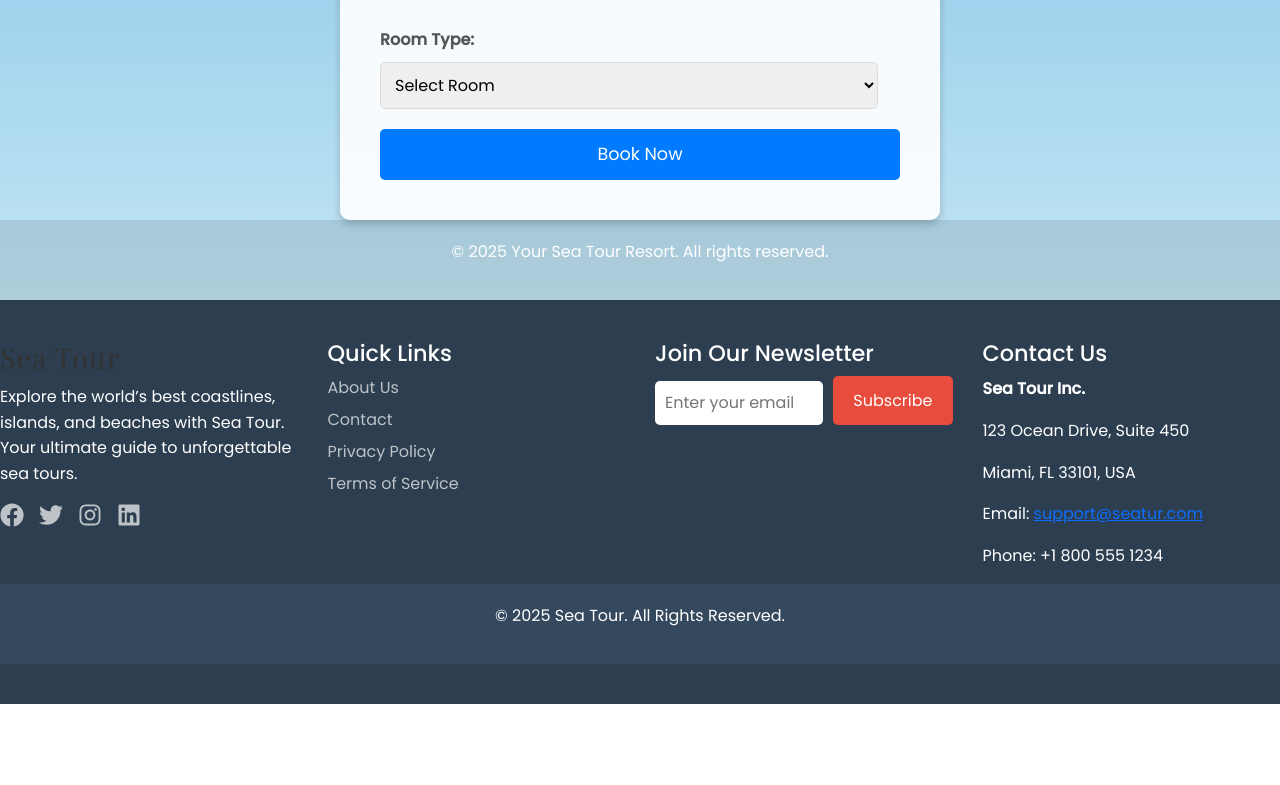
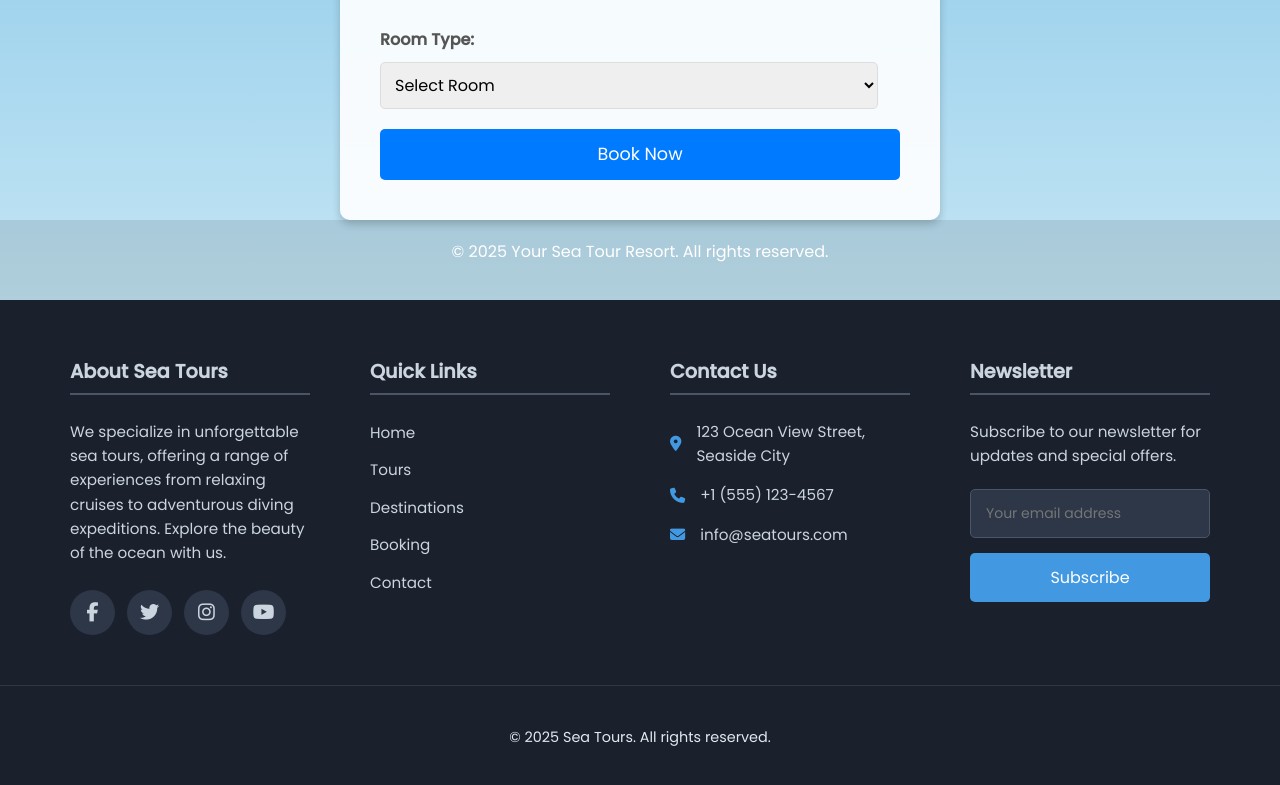
Before and after one commit to voldyabishek/Sea-Tour-Project, a React (Vite) app: page /Resort in a window 1280 px wide. Shown: the part 623-1408 px from the top of the page. Before the commit the page ends 1327 px from the top, so only its background shows below. Built offline with nearby package versions, Linux system fonts and the light colour scheme.

Commit message:
edit footer section

```diff
--- a/package.json
+++ b/package.json
@@ -10,6 +10,7 @@
     "preview": "vite preview"
   },
   "dependencies": {
+    "@fortawesome/fontawesome-free": "^6.7.2",
     "@fortawesome/free-solid-svg-icons": "^6.7.2",
     "@fortawesome/react-fontawesome": "^0.2.2",
     "axios": "^1.8.2",
--- a/src/Components/Footer.jsx
+++ b/src/Components/Footer.jsx
@@ -1,82 +1,62 @@
-import React, { useState } from 'react';
-import { FaFacebook, FaTwitter, FaInstagram, FaLinkedin } from 'react-icons/fa';
+import React from 'react';
 import '../CssComponents/Footer.css';
-
-const Footer = () => {
-  const [email, setEmail] = useState('');
-
-  const handleEmailChange = (e) => setEmail(e.target.value);
-
-  const handleSubmit = (e) => {
-    e.preventDefault();
-    alert(`Subscribed with email: ${email}`);
-    setEmail('');
-  };
-
+import '@fortawesome/fontawesome-free/css/all.min.css';
+function Footer() {
   return (
-    <footer className="footer">
+    <footer className="advanced-footer">
       <div className="footer-content">
         <div className="footer-section about">
-          <h2>Sea Tour</h2>
+          <h3 className="footer-title">About Sea Tours</h3>
           <p>
-            Explore the world’s best coastlines, islands, and beaches with Sea Tour.
-            Your ultimate guide to unforgettable sea tours.
+            We specialize in unforgettable sea tours, offering a range of experiences from relaxing cruises to adventurous diving expeditions. Explore the beauty of the ocean with us.
           </p>
           <div className="social-icons">
-            <a href="https://facebook.com" target="_blank" rel="noopener noreferrer">
-              <FaFacebook size={24} />
-            </a>
-            <a href="https://twitter.com" target="_blank" rel="noopener noreferrer">
-              <FaTwitter size={24} />
-            </a>
-            <a href="https://instagram.com" target="_blank" rel="noopener noreferrer">
-              <FaInstagram size={24} />
-            </a>
-            <a href="https://linkedin.com" target="_blank" rel="noopener noreferrer">
-              <FaLinkedin size={24} />
-            </a>
+            <a href="#" className="social-icon"><i className="fab fa-facebook-f"></i></a>
+            <a href="#" className="social-icon"><i className="fab fa-twitter"></i></a>
+            <a href="#" className="social-icon"><i className="fab fa-instagram"></i></a>
+            <a href="#" className="social-icon"><i className="fab fa-youtube"></i></a>
           </div>
         </div>
 
         <div className="footer-section links">
-          <h3>Quick Links</h3>
+          <h3 className="footer-title">Quick Links</h3>
           <ul>
-            <li><a href="/about">About Us</a></li>
-            <li><a href="/contact">Contact</a></li>
-            <li><a href="/privacy-policy">Privacy Policy</a></li>
-            <li><a href="/terms-of-service">Terms of Service</a></li>
+            <li><a href="#">Home</a></li>
+            <li><a href="#">Tours</a></li>
+            <li><a href="#">Destinations</a></li>
+            <li><a href="#">Booking</a></li>
+            <li><a href="#">Contact</a></li>
           </ul>
         </div>
 
-        <div className="footer-section newsletter">
-          <h3>Join Our Newsletter</h3>
-          <form onSubmit={handleSubmit}>
-            <input
-              type="email"
-              placeholder="Enter your email"
-              value={email}
-              onChange={handleEmailChange}
-              required
-            />
-            <button type="submit" className="subscribe-btn">Subscribe</button>
-          </form>
+        <div className="footer-section contact">
+          <h3 className="footer-title">Contact Us</h3>
+          <p>
+            <i className="fas fa-map-marker-alt"></i> 123 Ocean View Street, Seaside City
+          </p>
+          <p>
+            <i className="fas fa-phone"></i> +1 (555) 123-4567
+          </p>
+          <p>
+            <i className="fas fa-envelope"></i> info@seatours.com
+          </p>
         </div>
 
-        <div className="footer-section contact">
-          <h3>Contact Us</h3>
-          <p><strong>Sea Tour Inc.</strong></p>
-          <p>123 Ocean Drive, Suite 450</p>
-          <p>Miami, FL 33101, USA</p>
-          <p>Email: <a href="mailto:support@seatur.com">support@seatur.com</a></p>
-          <p>Phone: +1 800 555 1234</p>
+        <div className="footer-section newsletter">
+          <h3 className="footer-title">Newsletter</h3>
+          <p>Subscribe to our newsletter for updates and special offers.</p>
+          <form className="newsletter-form">
+            <input type="email" placeholder="Your email address" required />
+            <button type="submit">Subscribe</button>
+          </form>
         </div>
       </div>
 
       <div className="footer-bottom">
-        <p>&copy; 2025 Sea Tour. All Rights Reserved.</p>
+        <p>&copy; {new Date().getFullYear()} Sea Tours. All rights reserved.</p>
       </div>
     </footer>
   );
-};
+}
 
 export default Footer;
--- a/src/CssComponents/Footer.css
+++ b/src/CssComponents/Footer.css
@@ -1,150 +1,131 @@
-/* Footer Styles */
-.footer {
-    background-color: #2c3e50;
-    color: #fff;
-    padding: 40px 0;
-    font-family: 'Arial', sans-serif;
-    width: 100%;
-    position: relative;
-    bottom: 0;
-    animation: slideInUp 1s ease-out;
+/* Footer.css */
+
+.advanced-footer {
+  background-color: #1a202c; /* Darker background for a modern feel */
+  color: #e2e8f0; /* Lighter text for contrast */
+  padding: 60px 0; /* More padding for a spacious look */
+  font-family: 'Segoe UI', Tahoma, Geneva, Verdana, sans-serif; /* Modern font */
+  line-height: 1.6;
 }
 
 .footer-content {
-    display: flex;
-    justify-content: space-between;
-    flex-wrap: wrap;
-    gap: 30px;
+  display: grid;
+  grid-template-columns: repeat(auto-fit, minmax(250px, 1fr)); /* Responsive grid */
+  gap: 40px;
+  max-width: 1200px;
+  margin: 0 auto;
+  padding: 0 20px; /* Padding for smaller screens */
 }
 
 .footer-section {
-    flex: 1;
-    min-width: 250px;
-    animation: fadeIn 2s ease-in-out;
+  padding: 0 10px; /* Slight padding for each section */
 }
 
-  .footer-section h2 {
-    font-size: 1.8em;
-    margin-bottom: 10px;
-    letter-spacing: 1px;
-  }
-
-  .footer-section h3 {
-    font-size: 1.4em;
-    margin-bottom: 10px;
+.footer-title {
+  color: #cbd5e0; /* Slightly lighter title */
+  margin-bottom: 25px;
+  border-bottom: 2px solid #4a5568; /* Subtle border */
+  padding-bottom: 10px;
+  font-size: 1.2rem;
+  font-weight: 600; /* Semi-bold title */
 }
 
 .footer-section p {
-    font-size: 1em;
-    line-height: 1.6;
+  color: #cbd5e0;
+  font-size: 0.95rem;
 }
 
 .footer-section ul {
-    list-style-type: none;
+  list-style: none;
   padding: 0;
 }
 
 .footer-section ul li {
-    margin-bottom: 8px;
+  margin-bottom: 12px;
 }
 
 .footer-section ul li a {
-    color: #bdc3c7;
+  color: #cbd5e0;
   text-decoration: none;
-    transition: color 0.3s ease-in-out;
+  transition: color 0.3s ease;
+  font-size: 0.95rem;
 }
 
 .footer-section ul li a:hover {
-    color: #ecf0f1;
+  color: #4299e1; /* Modern hover color */
 }
 
 .social-icons {
-    display: flex;
-    gap: 15px;
+  margin-top: 25px;
 }
 
-  .social-icons a {
-    color: #bdc3c7;
-    transition: color 0.3s ease-in-out;
+.social-icon {
+  display: inline-flex;
+  justify-content: center;
+  align-items: center;
+  width: 45px;
+  height: 45px;
+  background-color: #2d3748; /* Darker social icon background */
+  color: #cbd5e0;
+  border-radius: 50%;
+  margin-right: 12px;
+  text-decoration: none;
+  transition: background-color 0.3s ease;
+  font-size: 1.2rem;
 }
 
-  .social-icons a:hover {
-    color: #ecf0f1;
+.social-icon:hover {
+  background-color: #4299e1;
 }
 
-  .newsletter form {
+.contact p {
   display: flex;
-    gap: 10px;
+  align-items: center;
+  margin-bottom: 15px;
+  font-size: 0.95rem;
 }
 
-  .newsletter input[type="email"] {
-    padding: 10px;
+.contact i {
+  margin-right: 15px;
+  color: #4299e1;
+}
+
+.newsletter-form {
+  display: flex;
+  flex-direction: column; /* Stack input and button on smaller screens */
+}
+
+.newsletter-form input {
+  padding: 12px 15px;
+  border: 1px solid #4a5568;
+  background-color: #2d3748;
+  color: #cbd5e0;
+  border-radius: 5px;
+  margin-bottom: 15px;
+  width: 100%; /* Full width for input */
+  box-sizing: border-box; /* Include padding and border in width */
+}
+
+.newsletter-form button {
+  padding: 12px 20px;
+  background-color: #4299e1;
+  color: #fff;
   border: none;
   border-radius: 5px;
-    width: 60%;
-    font-size: 1em;
+  cursor: pointer;
+  transition: background-color 0.3s ease;
+  width: 100%; /* Full width for button */
+  box-sizing: border-box;
 }
 
-  .newsletter button {
-    padding: 10px 20px;
-    border: none;
-    background-color: #e74c3c;
-    color: white;
-    border-radius: 5px;
-    cursor: pointer;
-    font-size: 1em;
-    transition: background-color 0.3s ease-in-out, transform 0.2s ease-in-out;
-  }
-
-  .newsletter button:hover {
-    background-color: #c0392b;
-    transform: scale(1.1);
+.newsletter-form button:hover {
+  background-color: #2b6cb0;
 }
 
 .footer-bottom {
   text-align: center;
-    padding: 20px 0;
-    background-color: #34495e;
-    animation: fadeIn 2s ease-in-out;
+  padding-top: 40px;
+  border-top: 1px solid #2d3748;
+  margin-top: 50px;
+  font-size: 0.9rem;
 }
-
-  .footer-bottom p {
-    font-size: 1em;
-  }
-
-  @media (max-width: 768px) {
-    .footer-content {
-      flex-direction: column;
-      align-items: center;
-    }
-
-    .footer-section {
-      min-width: 100%;
-      text-align: center;
-    }
-
-    .social-icons {
-      justify-content: center;
-    }
-  }
-
-  /* Animations */
-  @keyframes fadeIn {
-    from {
-      opacity: 0;
-    }
-    to {
-      opacity: 1;
-    }
-  }
-
-  @keyframes slideInUp {
-    from {
-      transform: translateY(50px);
-      opacity: 0;
-    }
-    to {
-      transform: translateY(0);
-      opacity: 1;
-    }
-  }
```
Also changed, not shown: 1 other file (tests, documents, lock files or other folders). Lines whose indentation alone changed are shown as unchanged.
